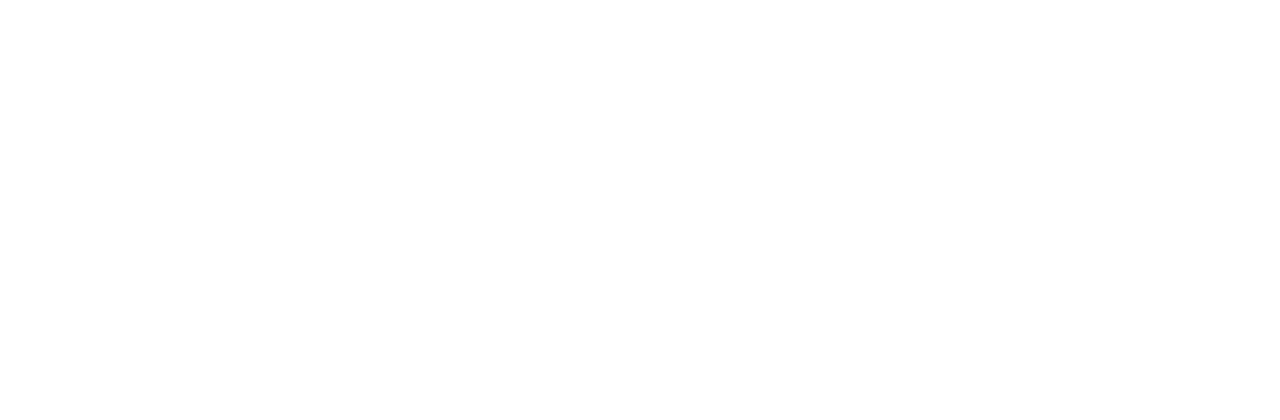
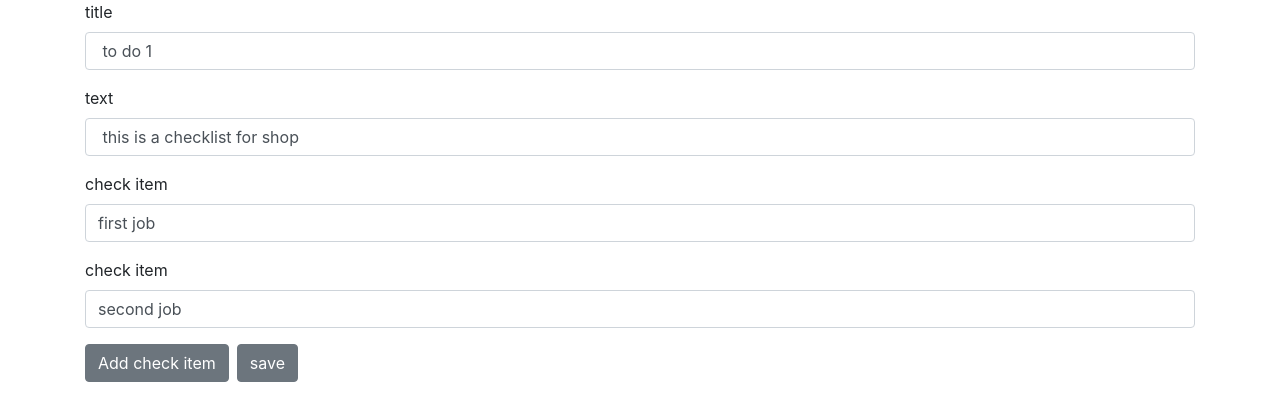
Before and after one commit to mohamadrezaDakhili/TodoList, a React (Create React App) app: page /update/1 in a window 1280 px wide. Shown: the top 420 px of the page. Built offline with nearby package versions, Linux system fonts and the light colour scheme.

Commit message:
add update item

```diff
--- a/src/App.js
+++ b/src/App.js
@@ -17,7 +17,9 @@ function App() {
             <Route path="/add">
               <AddTodoForm />
             </Route>
-            <Route path="/update/:id"></Route>
+            <Route path="/update/:id">
+              <AddTodoForm />
+            </Route>
             <Route path="/todo/:id"></Route>
           </Switch>
         </Router>
--- a/src/component/ToDoCard/ToDoCard.jsx
+++ b/src/component/ToDoCard/ToDoCard.jsx
@@ -1,9 +1,10 @@
 import React from "react";
-
+import { Link } from "react-router-dom";
 function ToDoCard({ todo }) {
   return (
     <React.Fragment key={todo.id}>
       <p>{todo.text}</p>
+      <Link to={`/update/${todo.id}`}>Edit</Link>
       <ul>
         {todo.checkList.map((checkitem) => (
           <li key={`${todo.id}${checkitem.id}`}>
--- a/src/redux/Todo/todo.actions.js
+++ b/src/redux/Todo/todo.actions.js
@@ -13,3 +13,9 @@ export const addTodo = (todo) => {
     payload: todo,
   };
 };
+export const editTodo = (todo) => {
+  return {
+    type: types.EDIT_TO_DO,
+    payload: todo,
+  };
+};
--- a/src/redux/Todo/todo.reducer.js
+++ b/src/redux/Todo/todo.reducer.js
@@ -24,11 +24,20 @@ const initial_state = {
 };
 
 const todoReducer = (state = initial_state, action) => {
-  switch (action.type) {
+  const { type, payload } = action;
+  switch (type) {
     case types.ADD_TO_DO:
       return {
         ...state,
-        todoList: [...state.todoList, action.payload],
+        todoList: [...state.todoList, payload],
+      };
+
+    case types.EDIT_TO_DO:
+      return {
+        ...state,
+        todoList: state.todoList.map((item) =>
+          item.id == payload.id ? payload : item
+        ),
       };
     default:
       return state;
--- a/src/redux/Todo/todo.types.js
+++ b/src/redux/Todo/todo.types.js
@@ -1,4 +1,5 @@
 export const types = {
   ADD_TO_DO: "ADD_TO_DO",
+  EDIT_TO_DO: "EDIT_TO_DO",
 };
 export default types;
--- a/src/views/AddTodo/AddTodoForm.jsx
+++ b/src/views/AddTodo/AddTodoForm.jsx
@@ -1,26 +1,40 @@
 import React, { useState } from "react";
 import { Form, Input, FormGroup, Button, Label } from "reactstrap";
-import { addTodo } from "../../redux/Todo/todo.actions";
+import { addTodo, editTodo } from "../../redux/Todo/todo.actions";
 import { useHistory } from "react-router-dom";
 import { useDispatch, connect } from "react-redux";
 import { useSelector } from "react-redux";
 import types from "../../redux/Todo/todo.types";
 import { createStructuredSelector } from "reselect";
 import { todoId } from "../../redux/Todo/todo.selectors";
-function AddTodoForm({ addTodo, todoId }) {
+import { useParams } from "react-router-dom";
+function AddTodoForm({ addTodo, todoId, editTodo }) {
   // const todoId2 = useSelector((state) => state.todo.todoList.length + 1);
   let history = useHistory();
-  const [todo, setTodo] = useState({
+  let { id } = useParams();
+
+  const todoObject = useSelector((state) =>
+    state.todo.todoList.find((item) => item.id == id)
+  );
+  const [todo, setTodo] = useState(
+    todoObject
+      ? { title: todoObject.title, text: todoObject.text }
+      : {
           title: "",
           text: "",
-  });
-  const [checkItem, setCheckItem] = useState([
+        }
+  );
+  const [checkItem, setCheckItem] = useState(
+    todoObject
+      ? todoObject.checkList
+      : [
           {
             id: 1,
             text: "",
             status: false,
           },
-  ]);
+        ]
+  );
   const addItem = () => {
     setCheckItem([
       ...checkItem,
@@ -47,7 +61,14 @@ function AddTodoForm({ addTodo, todoId }) {
 
   const handleSubmit = (e) => {
     e.preventDefault();
-    addTodo({
+    todoObject
+      ? todoObject &&
+        editTodo({
+          id: todoObject.id,
+          ...todo,
+          checkList: checkItem,
+        })
+      : addTodo({
           id: todoId,
           ...todo,
           checkList: checkItem,
@@ -107,4 +128,4 @@ const mapStateToProps = createStructuredSelector({
   todoId,
 });
 // export default AddTodoForm;
-export default connect(mapStateToProps, { addTodo })(AddTodoForm);
+export default connect(mapStateToProps, { addTodo, editTodo })(AddTodoForm);
```
Lines whose indentation alone changed are shown as unchanged.
